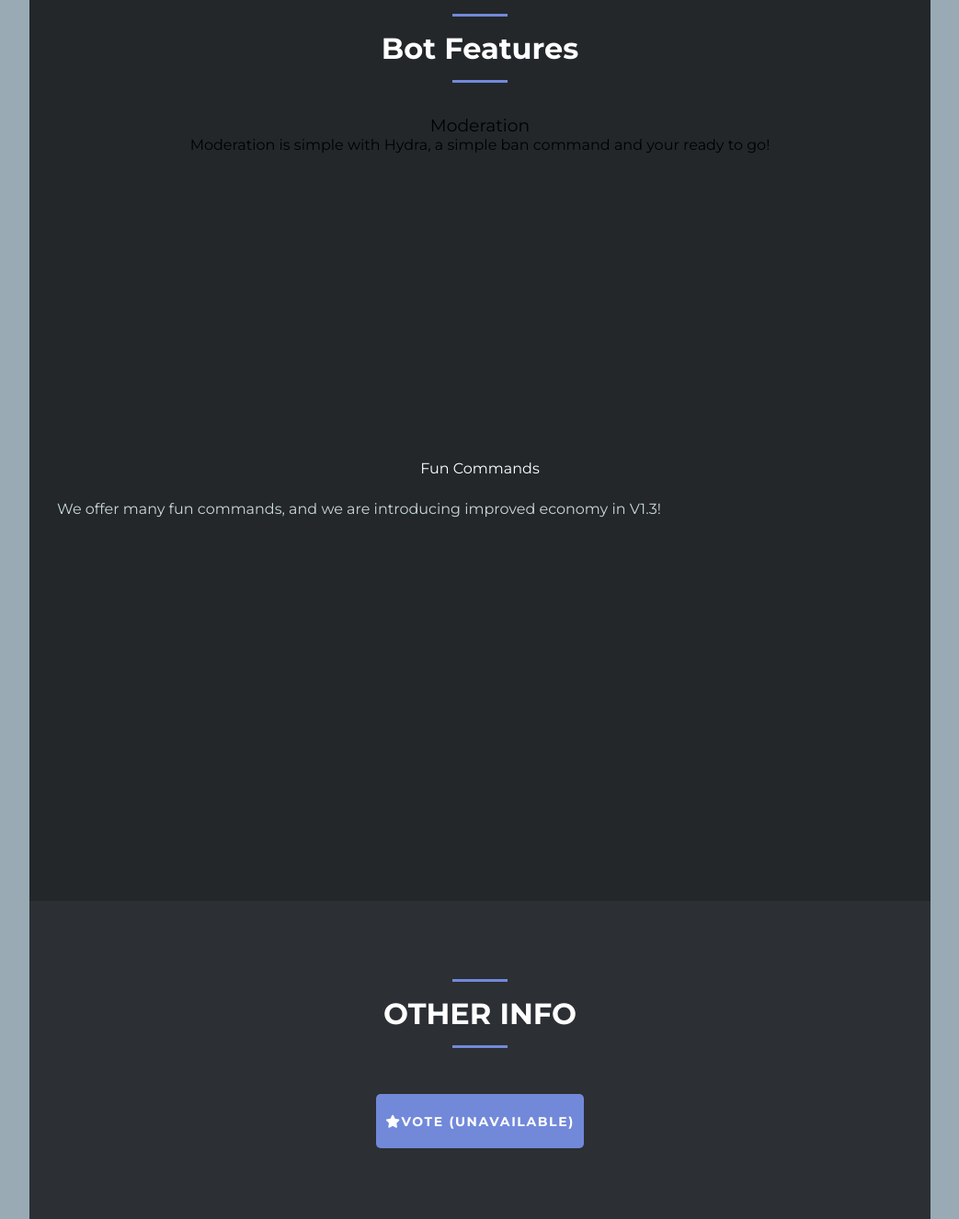
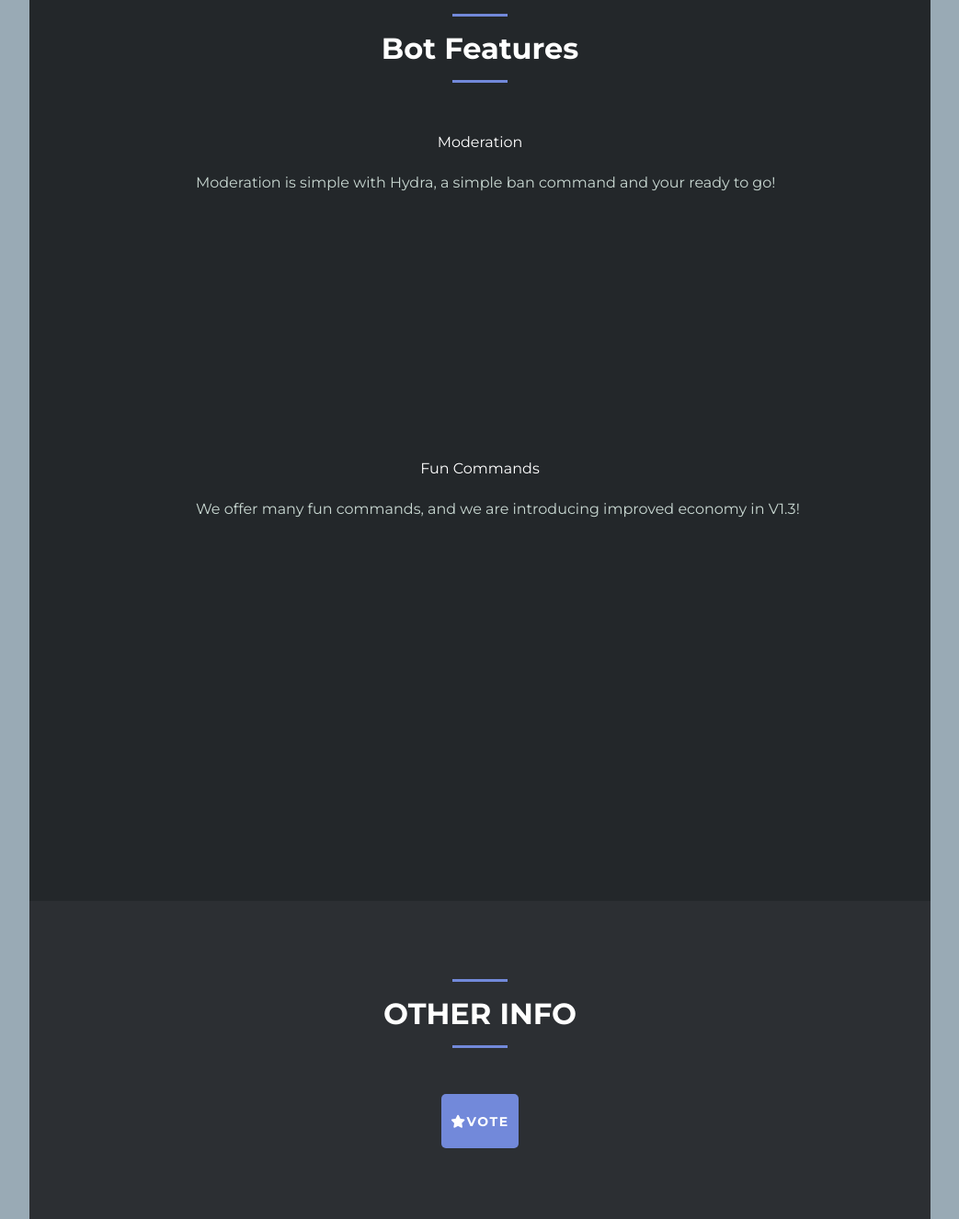
Before and after one commit to ZepZak/hydra, a plain HTML site: page index.html in a window 1280 px wide. Shown: the part 760-2086 px from the top of the page at 92% size, without its empty margins (118-1161 px from the left). Drawn offline with Linux system fonts and the light colour scheme.

Commit message:
Update index.html

```diff
--- a/index.html
+++ b/index.html
@@ -10,6 +10,7 @@
 	<meta name="author" content="Hydra Web Team">
 	<link rel="stylesheet" href="style.css">
 	<script src="https://kit.fontawesome.com/755b6605e0.js"></script>
+	<link rel='icon' type='image/x-icon' href='img/favicon.ico' />
 </head>
 
 <body>
@@ -38,22 +39,22 @@
 			<h2 id="about">About</h2>
 		</div>
 		<div class="about_content">
-			<p class="txt">Hydra is a Utility and Game bot! It has plenty of commands, all in rich embeds!</p>
+			<p class="txt">       Hydra is a Utility and Game bot! It has plenty of commands, all in rich embeds!</p>
 		</div>
 	</section>
 	<section class="func container">
 		<div class="func_title">
 			<h2 id="feat">Bot Features</h2>
-
+		</div>
+		<div class="func_subtitle">
 			<h3>Moderation</h3>
-			<p>Moderation is simple with Hydra, a simple ban command and your ready to go!</p>
+			<p>                                    Moderation is simple with Hydra, a simple ban command and your ready to go!</p>
 		</div>
 	</section>
-
 	<section class="func container left">
 		<div class="func_subtitle">
 			<h3>Fun Commands</h3>
-			<p>We offer many fun commands, and we are introducing improved economy in V1.3!</p>
+			<p>                                    We offer many fun commands, and we are introducing improved economy in V1.3!</p>
 		</div>
 	</section>
 	<section class="info container">
@@ -61,7 +62,7 @@
 			<h2 id="info">Other Info</h2>
 		</div>
 		<div class="btn">
-			<a href="https://top.gg/bot/801468894400610324/vote" onclick="window.open('https://discordbotlist.com/bots/wumps-3584/upvote');return true;"><i class="fas fa-star"></i>Vote (UNAVAILABLE)</a>
+			<a href="https://top.gg/bot/801468894400610324/vote" onclick="window.open('https://discordbotlist.com/bots/wumps-3584/upvote');return true;"><i class="fas fa-star"></i>Vote</a>
 		</div>
 	</section>
 </body>
```
